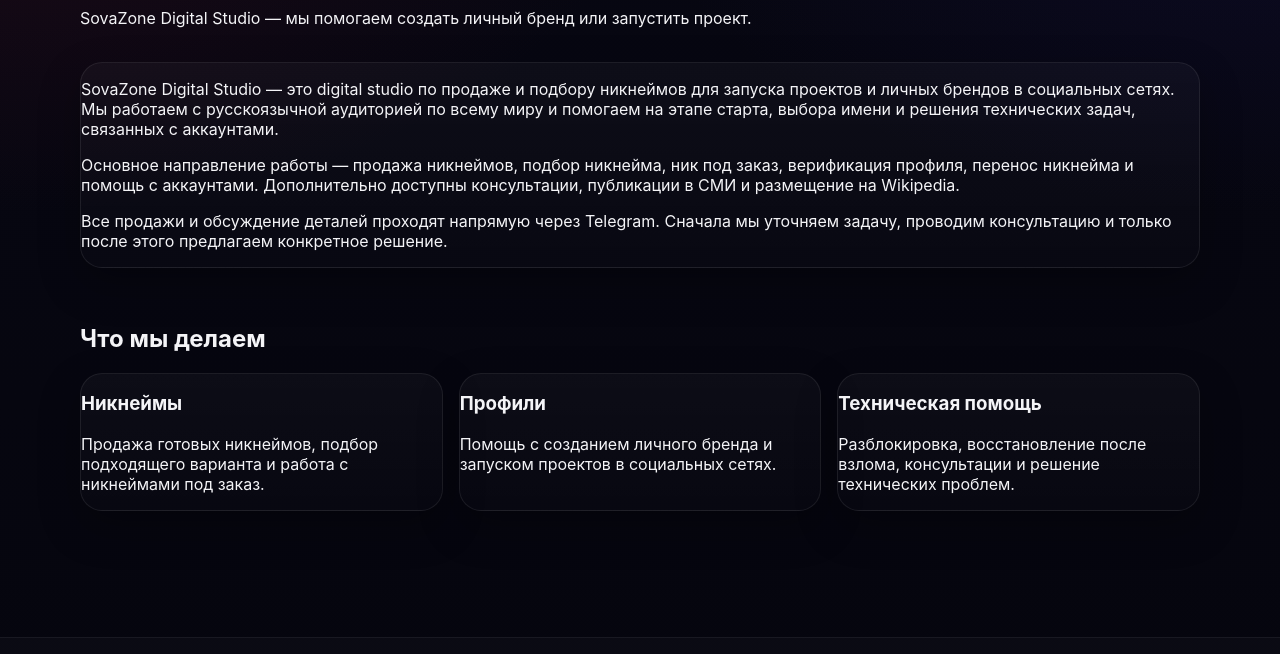
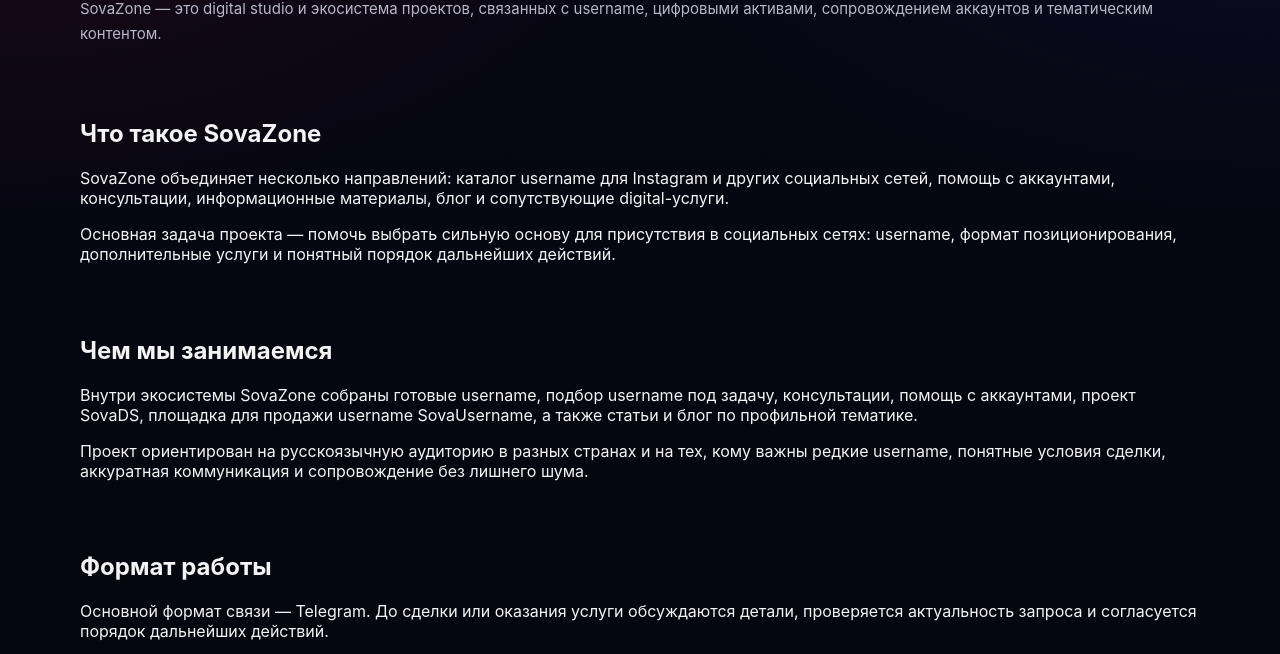
Before and after one commit to TheSovaDigital/sovazone, a plain HTML site: page about.html in a window 1280 px wide. Shown: the part 171-825 px from the top of the page. Drawn offline with Linux system fonts and the light colour scheme.

Commit message:
Update about.html

```diff
--- a/about.html
+++ b/about.html
@@ -3,9 +3,48 @@
 <head>
   <meta charset="UTF-8">
   <meta name="viewport" content="width=device-width, initial-scale=1">
-  <title>О нас — SovaZone Digital Studio</title>
-  <meta name="description" content="О SovaZone Digital Studio — кто мы, чем занимаемся и как помогаем запускать проекты и личные бренды в социальных сетях.">
-  <link rel="stylesheet" href="styles.css">
+  <meta name="format-detection" content="telephone=no">
+  <meta name="theme-color" content="#0b0b0f">
+  <meta name="robots" content="index,follow,max-image-preview:large,max-snippet:-1,max-video-preview:-1">
+
+  <title>О проекте SovaZone | Никнеймы, digital-услуги и экосистема проектов</title>
+  <meta name="description" content="SovaZone — digital studio и экосистема проектов: каталог никнеймов, помощь с аккаунтами, консультации, статьи, блог и сопутствующие направления.">
+  <link rel="canonical" href="https://sovazone.com/about.html">
+
+  <link rel="icon" href="/favicon.ico" sizes="any">
+  <link rel="icon" type="image/png" sizes="32x32" href="/favicon-32x32.png">
+  <link rel="icon" type="image/png" sizes="16x16" href="/favicon-16x16.png">
+  <link rel="apple-touch-icon" sizes="180x180" href="/apple-touch-icon.png">
+  <link rel="manifest" href="/site.webmanifest">
+  <link rel="stylesheet" href="/styles.css">
+
+  <meta property="og:locale" content="ru_RU">
+  <meta property="og:type" content="website">
+  <meta property="og:site_name" content="SovaZone">
+  <meta property="og:title" content="О проекте SovaZone | Никнеймы, digital-услуги и экосистема проектов">
+  <meta property="og:description" content="SovaZone — digital studio и экосистема проектов: каталог никнеймов, помощь с аккаунтами, консультации, статьи, блог и сопутствующие направления.">
+  <meta property="og:url" content="https://sovazone.com/about.html">
+  <meta property="og:image" content="https://sovazone.com/og-image.png">
+  <meta property="og:image:secure_url" content="https://sovazone.com/og-image.png">
+  <meta property="og:image:type" content="image/png">
+  <meta property="og:image:width" content="1200">
+  <meta property="og:image:height" content="630">
+
+  <meta name="twitter:card" content="summary_large_image">
+  <meta name="twitter:title" content="О проекте SovaZone | Никнеймы, digital-услуги и экосистема проектов">
+  <meta name="twitter:description" content="SovaZone — digital studio и экосистема проектов: каталог никнеймов, помощь с аккаунтами, консультации, статьи, блог и сопутствующие направления.">
+  <meta name="twitter:image" content="https://sovazone.com/og-twitter.png">
+
+  <script type="application/ld+json">
+  {
+    "@context": "https://schema.org",
+    "@type": "WebPage",
+    "name": "О проекте SovaZone | Никнеймы, digital-услуги и экосистема проектов",
+    "url": "https://sovazone.com/about.html",
+    "description": "SovaZone — digital studio и экосистема проектов: каталог никнеймов, помощь с аккаунтами, консультации, статьи, блог и сопутствующие направления.",
+    "inLanguage": "ru-RU"
+  }
+  </script>
 </head>
 <body>
   <div class="site-shell">
@@ -13,54 +52,39 @@
 
     <main class="page-content">
       <div class="container">
-        <div class="page-head">
-          <h1>О нас</h1>
-          <p>SovaZone Digital Studio — мы помогаем создать личный бренд или запустить проект.</p>
-        </div>
 
-        <section class="section">
-          <div class="card">
-            <p>
-              SovaZone Digital Studio — это digital studio по продаже и подбору никнеймов для запуска
-              проектов и личных брендов в социальных сетях. Мы работаем с русскоязычной аудиторией по
-              всему миру и помогаем на этапе старта, выбора имени и решения технических задач, связанных
-              с аккаунтами.
-            </p>
-            <p>
-              Основное направление работы — продажа никнеймов, подбор никнейма, ник под заказ,
-              верификация профиля, перенос никнейма и помощь с аккаунтами. Дополнительно доступны
-              консультации, публикации в СМИ и размещение на Wikipedia.
-            </p>
-            <p>
-              Все продажи и обсуждение деталей проходят напрямую через Telegram. Сначала мы уточняем
-              задачу, проводим консультацию и только после этого предлагаем конкретное решение.
-            </p>
+        <section class="section page-hero">
+          <div class="section-head">
+            <h1>О проекте</h1>
+            <p class="lead">SovaZone — это digital studio и экосистема проектов, связанных с username, цифровыми активами, сопровождением аккаунтов и тематическим контентом.</p>
           </div>
         </section>
 
         <section class="section">
-          <h2>Что мы делаем</h2>
-          <div class="grid grid-3">
-            <article class="card">
-              <h3>Никнеймы</h3>
-              <p>Продажа готовых никнеймов, подбор подходящего варианта и работа с никнеймами под заказ.</p>
-            </article>
-            <article class="card">
-              <h3>Профили</h3>
-              <p>Помощь с созданием личного бренда и запуском проектов в социальных сетях.</p>
-            </article>
-            <article class="card">
-              <h3>Техническая помощь</h3>
-              <p>Разблокировка, восстановление после взлома, консультации и решение технических проблем.</p>
-            </article>
+          <div class="content-block">
+            <h2>Что такое SovaZone</h2>
+            <p>SovaZone объединяет несколько направлений: каталог username для Instagram и других социальных сетей, помощь с аккаунтами, консультации, информационные материалы, блог и сопутствующие digital-услуги.</p><p>Основная задача проекта — помочь выбрать сильную основу для присутствия в социальных сетях: username, формат позиционирования, дополнительные услуги и понятный порядок дальнейших действий.</p>
           </div>
         </section>
+        <section class="section">
+          <div class="content-block">
+            <h2>Чем мы занимаемся</h2>
+            <p>Внутри экосистемы SovaZone собраны готовые username, подбор username под задачу, консультации, помощь с аккаунтами, проект SovaDS, площадка для продажи username SovaUsername, а также статьи и блог по профильной тематике.</p><p>Проект ориентирован на русскоязычную аудиторию в разных странах и на тех, кому важны редкие username, понятные условия сделки, аккуратная коммуникация и сопровождение без лишнего шума.</p>
+          </div>
+        </section>
+        <section class="section">
+          <div class="content-block">
+            <h2>Формат работы</h2>
+            <p>Основной формат связи — Telegram. До сделки или оказания услуги обсуждаются детали, проверяется актуальность запроса и согласуется порядок дальнейших действий.</p><p>Если вопрос связан с покупкой username, передачей аккаунта, переносом ника или сопутствующими услугами, все условия обсуждаются до оплаты. После передачи мы при необходимости оказываем дальнейшую поддержку и консультации по техническим вопросам.</p>
+          </div>
+        </section>
+
       </div>
     </main>
 
     <div id="footer-placeholder"></div>
   </div>
 
-  <script src="script.js"></script>
+  <script src="/script.js"></script>
 </body>
 </html>
```
